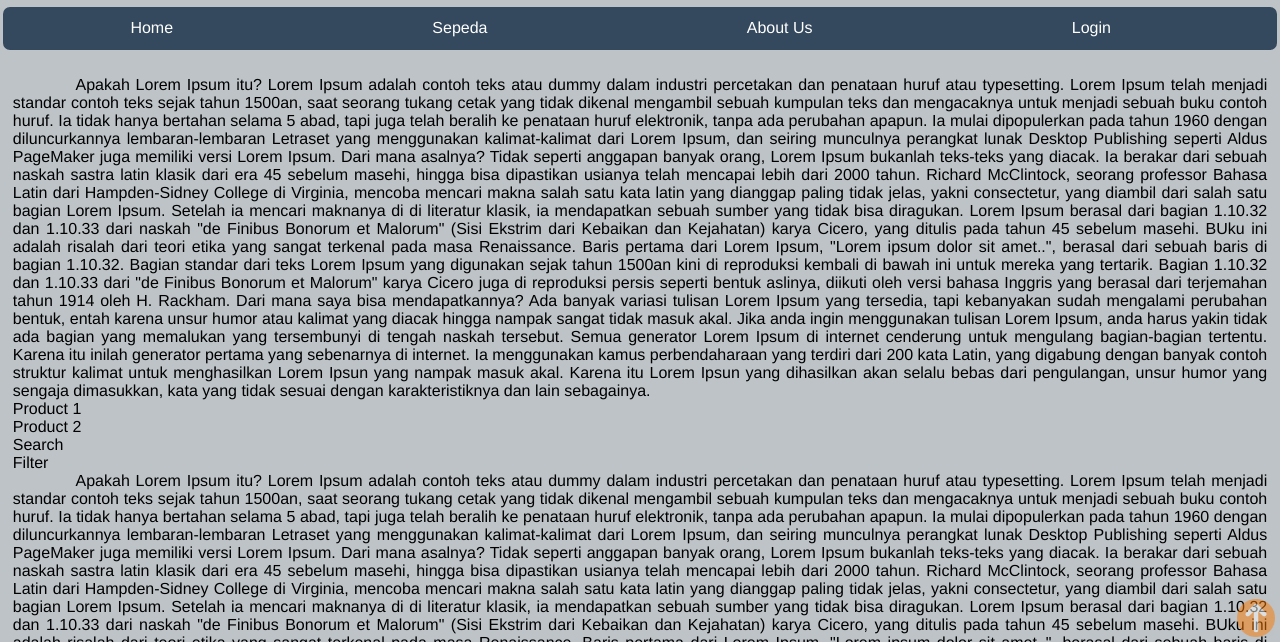
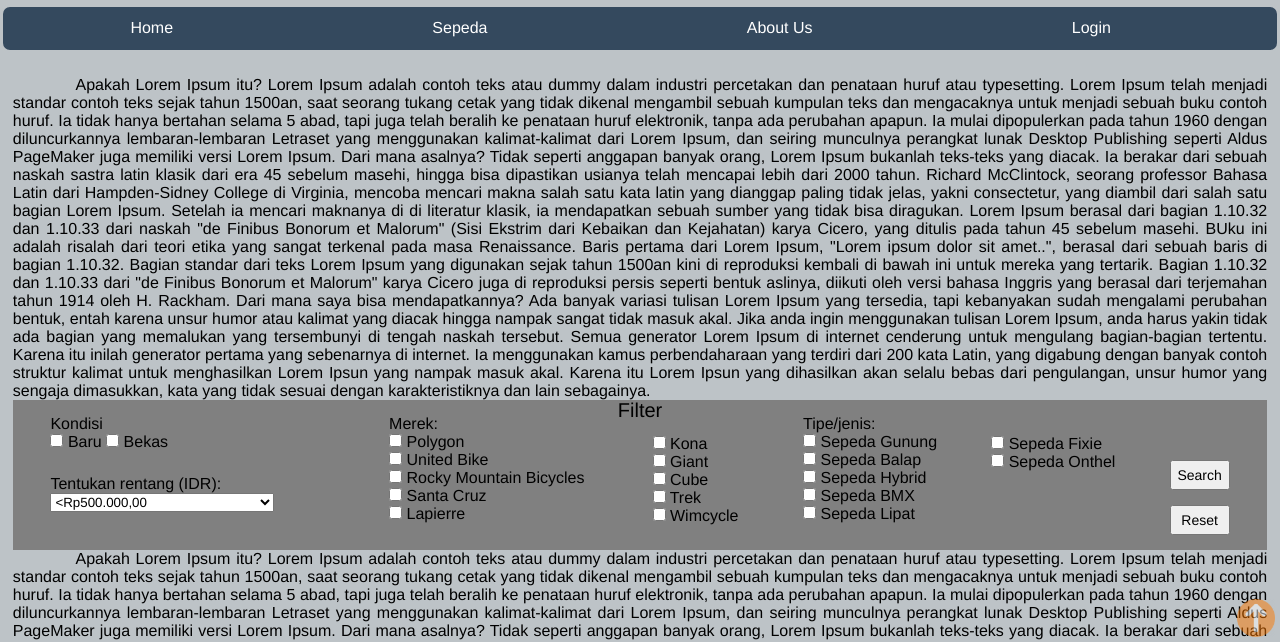
Before and after one commit to rafiandria23/cari-sepeda, a plain HTML site: page index.html in a window 1280 px wide. Shown: the part 158-800 px from the top of the page. Drawn offline with Linux system fonts and the light colour scheme.

Commit message:
tambah filter

```diff
--- a/css/main.css
+++ b/css/main.css
@@ -71,3 +71,103 @@ p{
     text-indent: 5%;
     text-align: justify;
 }
+
+
+#sepeda {
+	position: relative;
+	height: 150px;
+	width: 100%;
+	background-color: gray;
+	min-width: 1000px;
+}
+
+.filter-title {
+	position: absolute;
+	font-size: 20px;
+	left: 50%;
+	top: 10px;
+	transform: translate(-50%, -50%);
+}
+
+.baru-bekas {
+	position: absolute;
+	left: 3%;
+	top: 15px;
+
+}
+
+.rentang-harga {
+	position: absolute;
+	left: 3%;
+	top: 75px;
+}
+
+.merek-sepeda ul, .tipe-sepeda ul {
+	list-style-type: none;
+}
+
+.merek-sepeda {
+	position: absolute;
+	left: 30%;
+	top: 15px;
+	height: 100%;
+	width: 35%;
+}
+
+.merek-col2 {
+	position: absolute;
+	left: 60%;
+	top: 20px;
+	height: 100%;
+}
+
+.tipe-sepeda {
+	position: absolute;
+	left: 63%;
+	top: 15px;
+	width: 30%;
+	height: 100%;
+}
+
+.tipe-col2 {
+	position: absolute;
+	left: 50%;
+	top: 20px;
+	height: 100%;
+}
+
+.search {
+	position: absolute;
+	right: 3%;
+	top: 40%;
+	box-sizing: border-box;
+}
+
+#search {
+	padding: 5px;
+	font-size: 14px;
+	width: 60px;
+}
+
+#search:hover {
+	background-color: green;
+	color: white;
+}
+
+.reset {
+	position: absolute;
+	right: 3%;
+	bottom: 10%;
+
+}
+
+#reset {
+	padding: 5px;
+	font-size: 14px;
+	width: 60px;
+}
+
+#reset:hover {
+	background-color: green;
+	color: white;
+}
--- a/index.html
+++ b/index.html
@@ -29,20 +29,117 @@
                 Ada banyak variasi tulisan Lorem Ipsum yang tersedia, tapi kebanyakan sudah mengalami perubahan bentuk, entah karena unsur humor atau kalimat yang diacak hingga nampak sangat tidak masuk akal. Jika anda ingin menggunakan tulisan Lorem Ipsum, anda harus yakin tidak ada bagian yang memalukan yang tersembunyi di tengah naskah tersebut. Semua generator Lorem Ipsum di internet cenderung untuk mengulang bagian-bagian tertentu. Karena itu inilah generator pertama yang sebenarnya di internet. Ia menggunakan kamus perbendaharaan yang terdiri dari 200 kata Latin, yang digabung dengan banyak contoh struktur kalimat untuk menghasilkan Lorem Ipsun yang nampak masuk akal. Karena itu Lorem Ipsun yang dihasilkan akan selalu bebas dari pengulangan, unsur humor yang sengaja dimasukkan, kata yang tidak sesuai dengan karakteristiknya dan lain sebagainya.
             </p>
             </article>
-            <article id="sepeda">
-                <section>
-                    Product 1
-                </section>
-                <section>
-                    Product 2
-                </section>
-                <aside>
-                    Search
-                </aside>
-                <aside>
-                    Filter
-                </aside>
-            </article>
+            <form id="sepeda">
+				<span class="filter-title">Filter</span>
+				<div class="baru-bekas">
+					<span>Kondisi</span><br>
+					<input type="checkbox" name="pilih-baru-bekas"id="baru" value="baru">
+					<label for="baru">Baru</label>
+					<input type="checkbox" name="pilih-baru-bekas"id="bekas" value="bekas">
+					<label for="baru">Bekas</label>
+				</div>
+				<div class="rentang-harga">
+					<label for="harga">Tentukan rentang (IDR):</label><br>
+					<select name="harga" id="harga">
+						<option value="<Rp500.000,00"><span><</span>Rp500.000,00</option>
+						<option value="Rp500.000,00 - Rp1.000.000,00">Rp500.000,00 - Rp1.000.000,00</option>
+						<option value="Rp1.000.000,00 - Rp2.000.000,00">Rp1.000.000,00 - Rp2.000.000,00</option>
+						<option value="Rp2.000.000,00 - Rp5.000.000,00">Rp2.000.000,00 - Rp5.000.000,00</option>
+						<option value=">Rp5.000.000,00">>Rp5.000.000,00</option>
+					</select>
+				</div>
+
+				<div class="merek-sepeda">
+					<span>Merek:</span>
+					<ul>
+					<li>
+					<input type="checkbox" name="merek-sepeda"id="polygon" value="polygon">
+					<label for="polygon">Polygon</label>
+					</li>
+					<li>
+					<input type="checkbox" name="merek-sepeda"id="united-bike" value="united-bike">
+					<label for="united-bike">United Bike</label>
+					</li>
+					<li>
+					<input type="checkbox" name="merek-sepeda"id="rocky-mountain-bicycles" value="rocky-mountain-bicycles">
+					<label for="rocky-mountain-bicycles">Rocky Mountain Bicycles</label>
+					</li>
+					<li>
+					<input type="checkbox" name="merek-sepeda"id="santa-cruz" value="santa-cruz">
+					<label for="santa-cruz">Santa Cruz</label>
+					</li>
+					<li>
+					<input type="checkbox" name="merek-sepeda"id="lapierre" value="lapierre">
+					<label for="lapierre">Lapierre</label>
+					</li>
+					</ul>
+					<ul class="merek-col2">
+					<li>
+					<input type="checkbox" name="merek-sepeda"id="kona" value="kona">
+					<label for="kona">Kona</label>
+					</li>
+					<li>
+					<input type="checkbox" name="merek-sepeda"id="giant" value="giant">
+					<label for="giant">Giant</label>
+					</li>
+					<li>
+					<input type="checkbox" name="merek-sepeda"id="cube" value="cube">
+					<label for="cube">Cube</label>
+					</li>
+					<li>
+					<input type="checkbox" name="merek-sepeda"id="trek" value="trek">
+					<label for="trek">Trek</label>
+					</li>
+					<li>
+					<input type="checkbox" name="merek-sepeda"id="wimcycle" value="wimcycle">
+					<label for="wimcycle">Wimcycle</label>
+					</li>
+					</ul>
+				</div>
+
+				<div class="tipe-sepeda">
+					<span>Tipe/jenis:</span>
+					<ul>
+					<li>
+					<input type="checkbox" name="tipe-sepeda"id="sepeda-gunung" value="sepeda-gunung">
+					<label for="sepeda-gunung">Sepeda Gunung</label>
+					</li>
+					<li>
+					<input type="checkbox" name="tipe-sepeda"id="sepeda-balap" value="sepeda-balap">
+					<label for="sepeda-balap">Sepeda Balap</label>
+					</li>
+					<li>
+					<input type="checkbox" name="tipe-sepeda"id="sepeda-hybrid" value="sepeda-hybrid">
+					<label for="sepeda-hybrid">Sepeda Hybrid</label>
+					</li>
+					<li>
+					<input type="checkbox" name="tipe-sepeda"id="sepeda-bmx" value="sepeda-bmx">
+					<label for="sepeda-bmx">Sepeda BMX</label>
+					</li>
+					<li>
+					<input type="checkbox" name="tipe-sepeda"id="sepeda-lipat" value="sepeda-lipat">
+					<label for="sepeda-lipat">Sepeda Lipat</label>
+					</li>
+					</ul>
+					<ul class="tipe-col2">
+					<li>
+					<input type="checkbox" name="tipe-sepeda"id="sepeda-fixie" value="sepeda-fixie">
+					<label for="sepeda-fixie">Sepeda Fixie</label>
+					</li>
+					<li>
+					<input type="checkbox" name="tipe-sepeda"id="sepeda-onthel" value="sepeda-onthel">
+					<label for="sepeda-onthel">Sepeda Onthel</label>
+					</li>
+					</ul>
+				</div>
+
+				<div class="search">
+				<input id="search" type="submit" value="Search">
+				</div>
+				<div class="reset">
+				<input id="reset" type="reset" value="Reset">
+				</div>
+            </form>
             <article id="about">
                 <p>
                 Apakah Lorem Ipsum itu?
```
